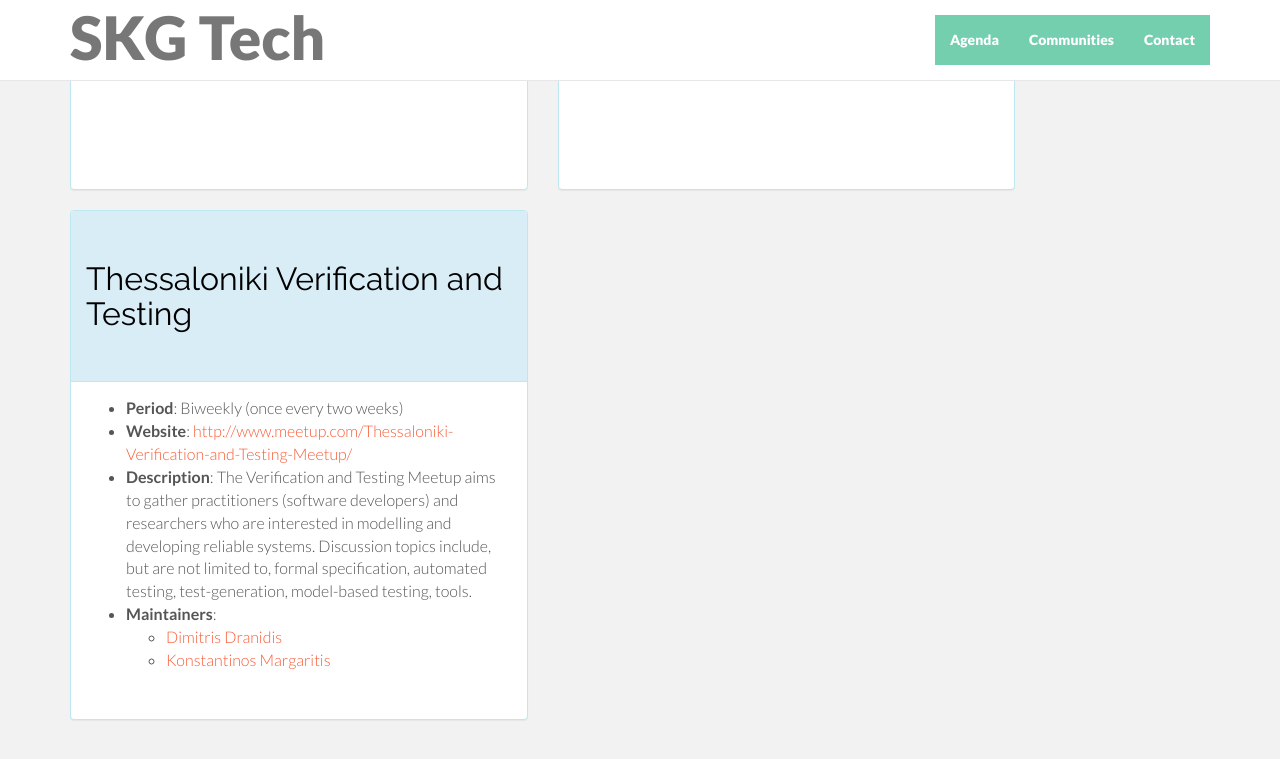
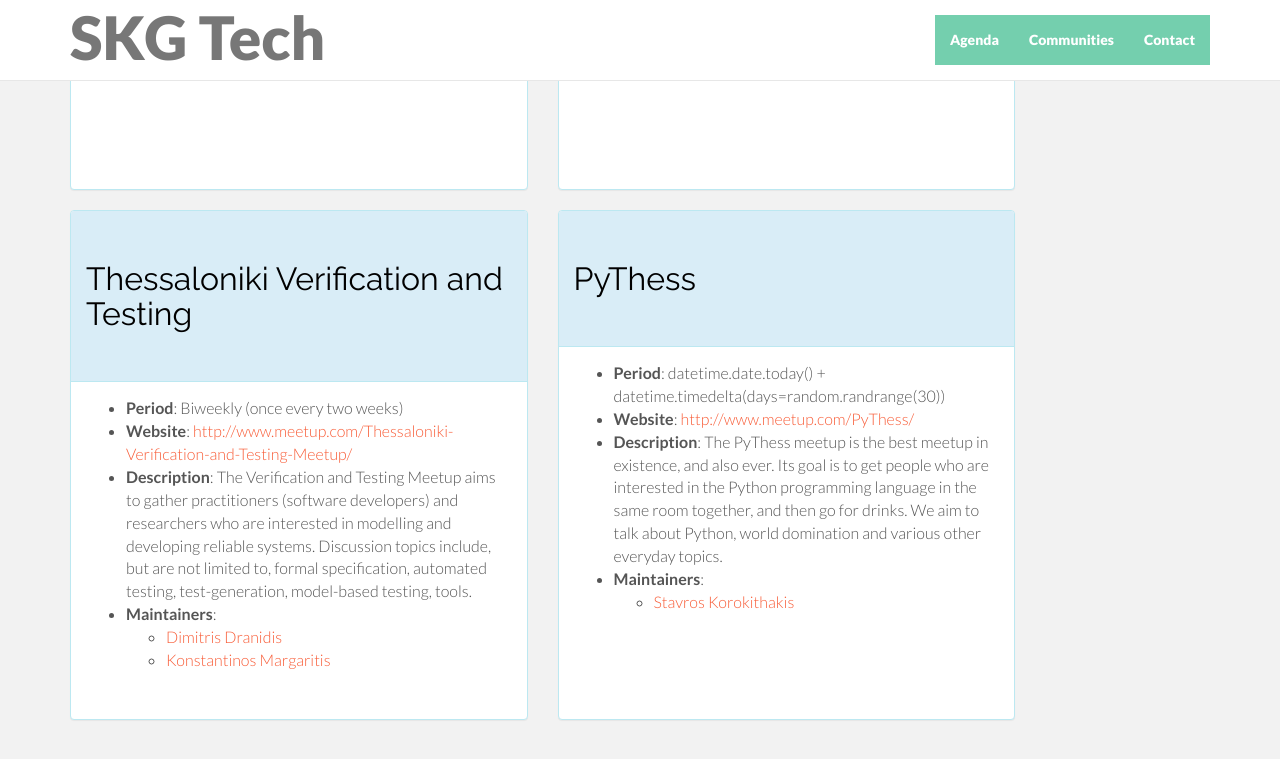
Before and after one commit to skgtech/skgtech.github.io, a Jekyll site: the page built from index.html, in a window 1280 px wide and 900 px high, scrolled down 4165 px. Shown: the top 759 px of the window. Built offline with Jekyll 4.4.1, drawn with Linux system fonts in a browser that asks for light colours; nearby versions of some CDN libraries; Markdown is read by kramdown in place of the engine named in the settings; comment, search, counter and statistics services are not loaded.

Commit message:
Add PyThess meetup.

```diff
--- a/_data/communities.yaml
+++ b/_data/communities.yaml
@@ -126,3 +126,11 @@
       email: "dranidis@city.academic.gr"
     - name: "Konstantinos Margaritis"
       email: "kotsos.marga@gmail.com"
+- name: "PyThess"
+  period: "datetime.date.today() + datetime.timedelta(days=random.randrange(30))"
+  description: 'The PyThess meetup is the best meetup in existence, and also ever. Its goal is to get people who are interested in the Python programming language in the same room together, and then go for drinks. We aim to talk about Python, world domination and various other everyday topics.'
+  website: "http://www.meetup.com/PyThess/"
+  twitter: "https://twitter.com/stavros"
+  maintainers:
+    - name: "Stavros Korokithakis"
+      email: "hi@stavros.io"
```
